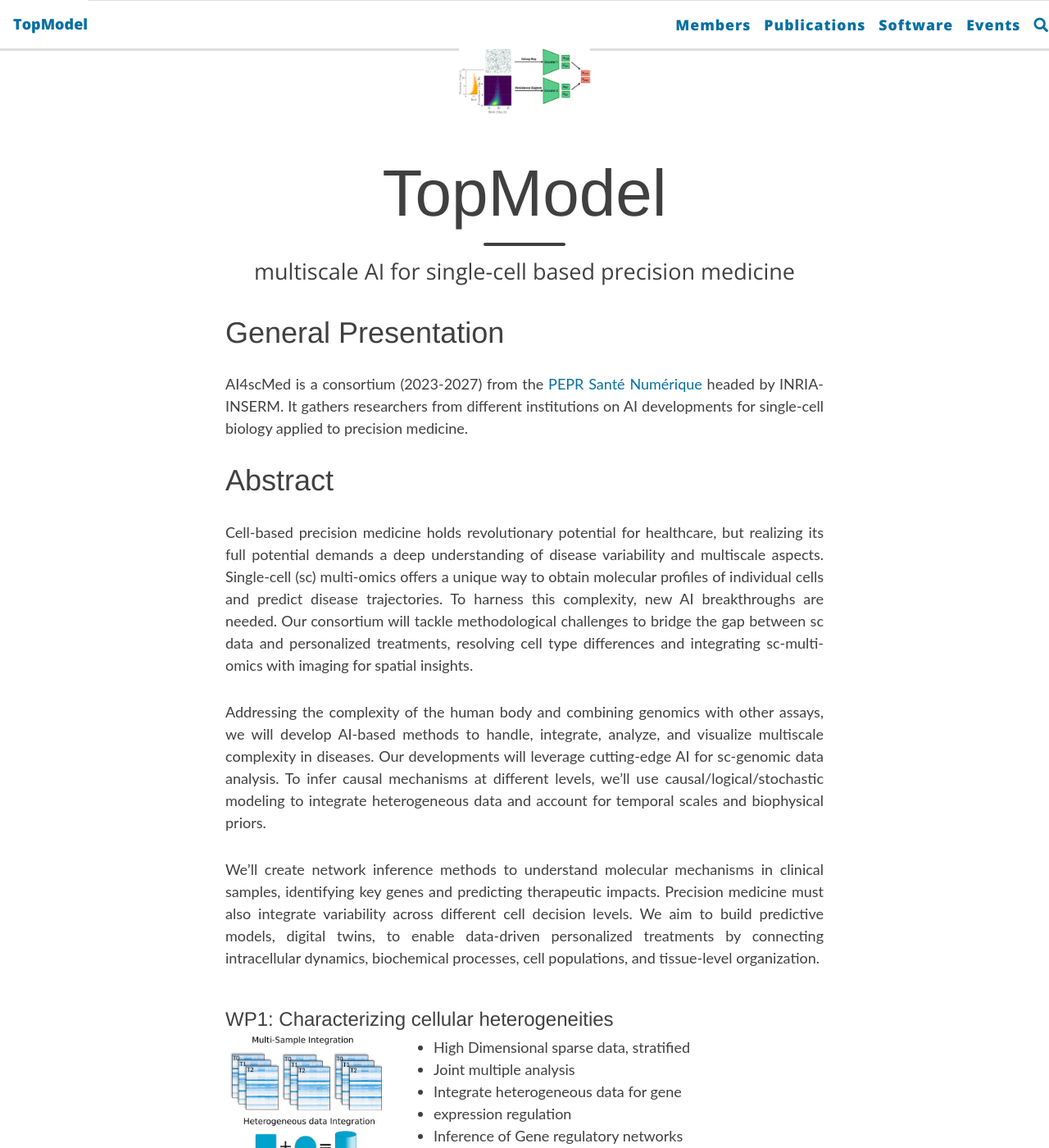
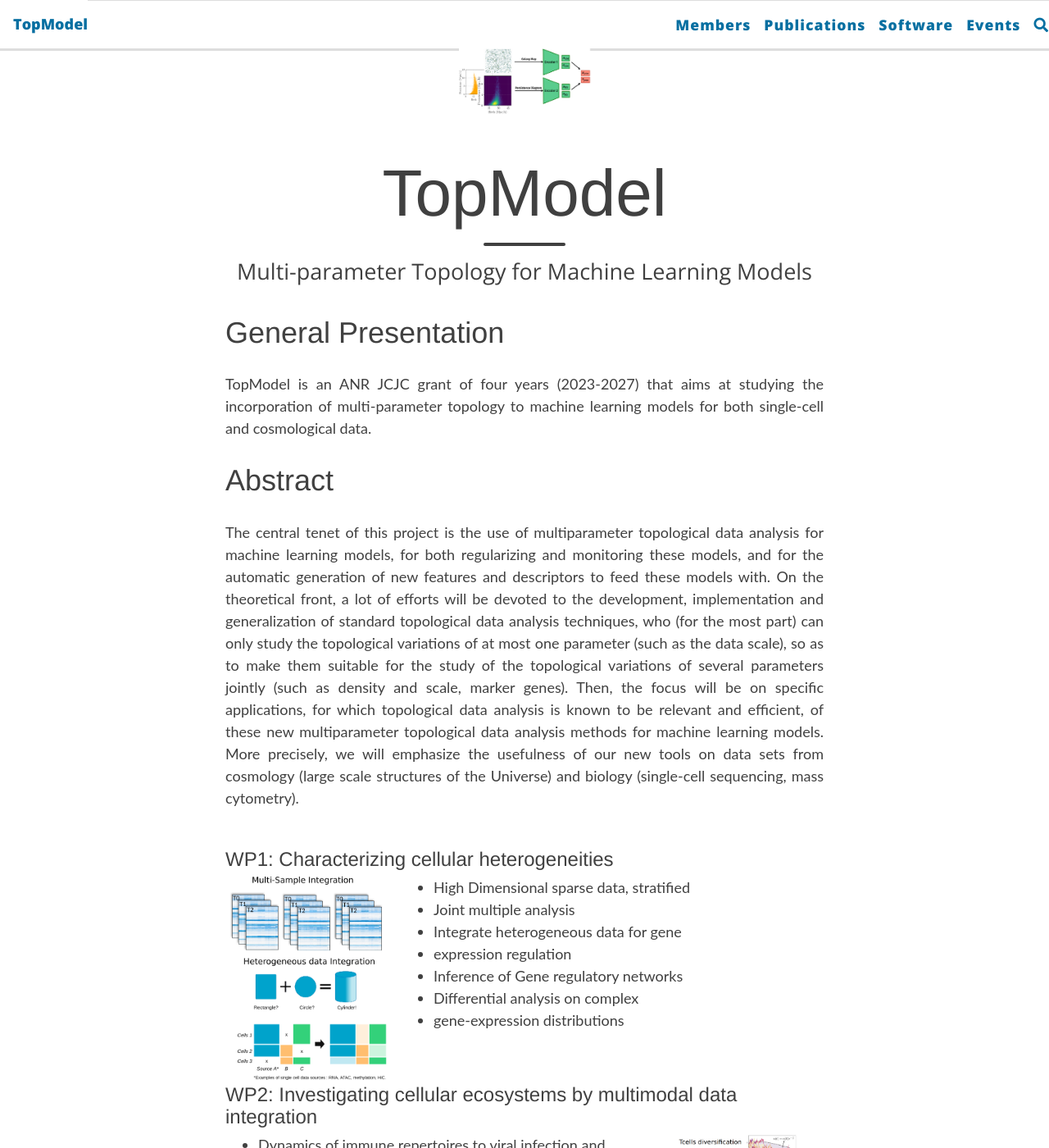
Before and after one commit to ANRTopModel/ANRTopModel.github.io, a Jekyll site: the page built from about.md, in a window 1280 px wide and 1400 px high. Shown: the whole window at 82% size. Built offline with Jekyll 4.4.1, drawn with Linux system fonts in a browser that asks for light colours; nearby versions of some CDN libraries; comment, search, counter and statistics services are not loaded.

Commit message:
abstract

```diff
--- a/about.md
+++ b/about.md
@@ -1,7 +1,7 @@
 ---
 layout: page
 title: TopModel
-subtitle: multiscale AI for single-cell based precision medicine
+subtitle: Multi-parameter Topology for Machine Learning Models
 permalink: /
 redirect_from:
   - /about/
@@ -10,15 +10,11 @@ redirect_from:
 
 # General Presentation
 
-AI4scMed is a consortium (2023-2027) from the [PEPR Santé Numérique](https://www.inria.fr/fr/pepr-sante-numerique-projets) headed by INRIA-INSERM. It gathers researchers from different institutions on AI developments for single-cell biology applied to precision medicine.
+TopModel is an ANR JCJC grant of four years (2023-2027) that aims at studying the incorporation of multi-parameter topology to machine learning models for both single-cell and cosmological data.
 
 # Abstract
 
-Cell-based precision medicine holds revolutionary potential for healthcare, but realizing its full potential demands a deep understanding of disease variability and multiscale aspects. Single-cell (sc) multi-omics offers a unique way to obtain molecular profiles of individual cells and predict disease trajectories. To harness this complexity, new AI breakthroughs are needed. Our consortium will tackle methodological challenges to bridge the gap between sc data and personalized treatments, resolving cell type differences and integrating sc-multi-omics with imaging for spatial insights.
-
-Addressing the complexity of the human body and combining genomics with other assays, we will develop AI-based methods to handle, integrate, analyze, and visualize multiscale complexity in diseases. Our developments will leverage cutting-edge AI for sc-genomic data analysis. To infer causal mechanisms at different levels, we'll use causal/logical/stochastic modeling to integrate heterogeneous data and account for temporal scales and biophysical priors.
-
-We'll create network inference methods to understand molecular mechanisms in clinical samples, identifying key genes and predicting therapeutic impacts. Precision medicine must also integrate variability across different cell decision levels. We aim to build predictive models, digital twins, to enable data-driven personalized treatments by connecting intracellular dynamics, biochemical processes, cell populations, and tissue-level organization.
+The central tenet of this project is the use of multiparameter topological data analysis for machine learning models, for both regularizing and monitoring these models, and for the automatic generation of new features and descriptors to feed these models with. On the theoretical front, a lot of efforts will be devoted to the development, implementation and generalization of standard topological data analysis techniques, who (for the most part) can only study the topological variations of at most one parameter (such as the data scale), so as to make them suitable for the study of the topological variations of several parameters jointly (such as density and scale, marker genes). Then, the focus will be on specific applications, for which topological data analysis is known to be relevant and efficient, of these new multiparameter topological data analysis methods for machine learning models. More precisely, we will emphasize the usefulness of our new tools on data sets from cosmology (large scale structures of the Universe) and biology (single-cell sequencing, mass cytometry).
 
 {% for post in site.wps %}
     {% include wps.html %}
```
